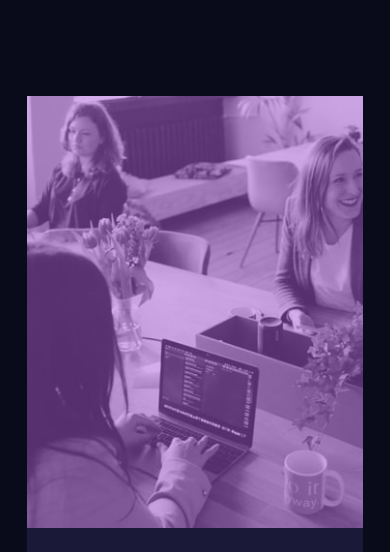
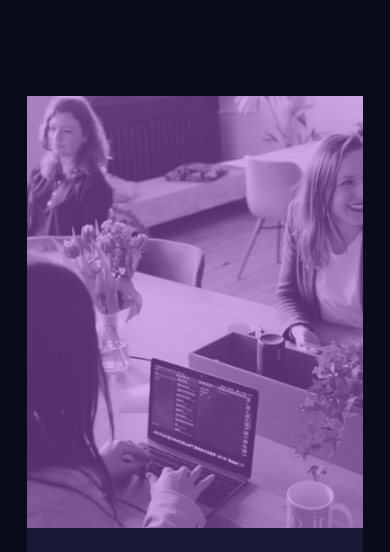
Before and after one commit to rupalkachhwaha/frontend-mentor-challenges, a plain HTML site: page stats-preview-card-component-main/index.html in a window 390 px wide. Shown: the top 552 px of the page. Drawn offline with Linux system fonts and the light colour scheme.

Commit message:
Update style.css

```diff
--- a/stats-preview-card-component-main/style.css
+++ b/stats-preview-card-component-main/style.css
@@ -136,6 +136,7 @@ li>span{
         font-size: 2.4rem;
     }
     .right-sec {
+        background: url(./images/image-header-mobile.jpg) no-repeat center center/cover;
         width: 100%;
         border-radius: 0;
     }
```
